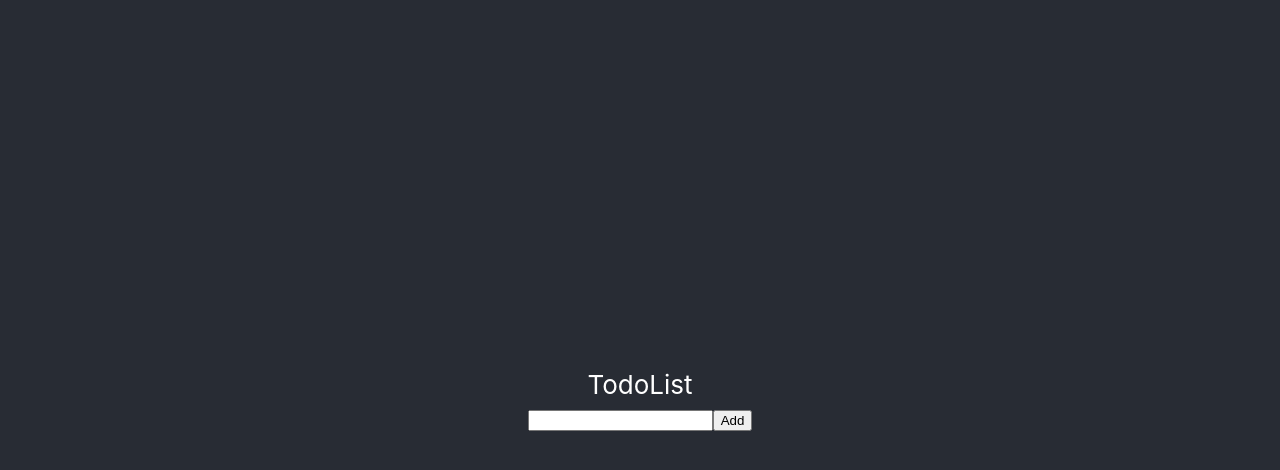
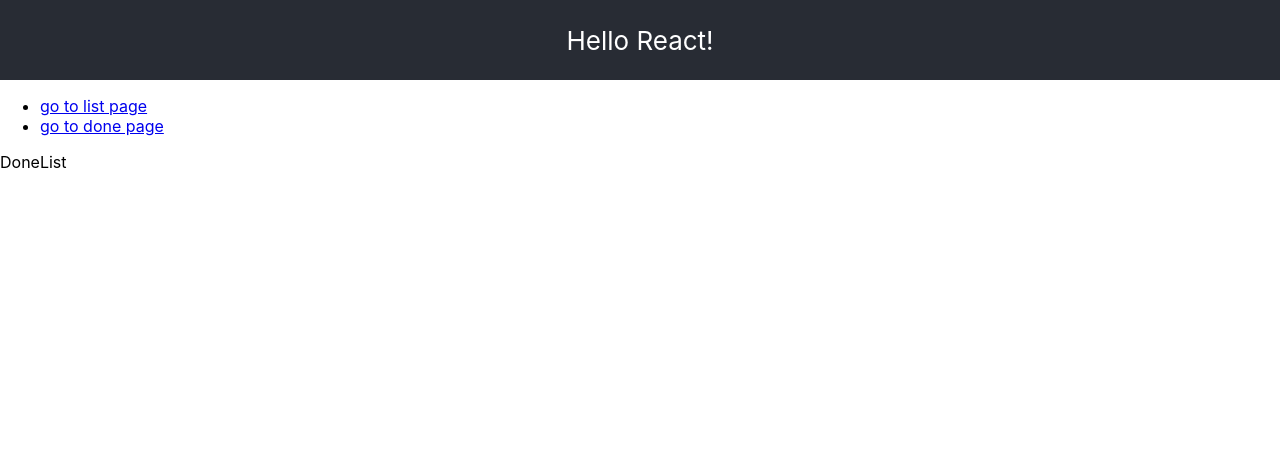
Before and after one commit to howardchan-oocl/react-todoList, a React (Create React App) app: page /done in a window 1280 px wide. Shown: the top 470 px of the page. Built offline with nearby package versions, Linux system fonts and the light colour scheme.

Commit message:
[react-todoList][Howard Chan]feat: add DoneList

```diff
--- a/package.json
+++ b/package.json
@@ -6,9 +6,11 @@
     "@testing-library/jest-dom": "^5.11.4",
     "@testing-library/react": "^11.1.0",
     "@testing-library/user-event": "^12.1.10",
+    "axios": "^0.21.0",
     "react": "^17.0.1",
     "react-dom": "^17.0.1",
     "react-redux": "^7.2.2",
+    "react-router-dom": "^5.2.0",
     "react-scripts": "4.0.1",
     "redux": "^4.0.5",
     "web-vitals": "^0.2.4"
--- a/src/App.css
+++ b/src/App.css
@@ -15,7 +15,7 @@
 
 .App-header {
   background-color: #282c34;
-  min-height: 100vh;
+  min-height: 10vh;
   display: flex;
   flex-direction: column;
   align-items: center;
--- a/src/App.js
+++ b/src/App.js
@@ -1,13 +1,32 @@
+import React from 'react'
 import './App.css';
 import TodoList from './Components/TodoList'
+import DoneListContainer from './Containers/DoneListContainer';
+import NotFound from './Components/NotFound'
+import { BrowserRouter, Link, Switch, Route} from 'react-router-dom';
 
 function App() {
   return (
-    <div className="App">
+    <React.Fragment>
       <header className="App-header">
-        <TodoList />
+        Hello React!
       </header>
-    </div>
+      <BrowserRouter>
+        <ul>
+          <li>
+            <Link to='/list'>go to list page</Link>
+          </li>
+          <li>
+            <Link to='/done'>go to done page</Link>
+          </li>
+        </ul>
+        <Switch>
+          <Route path='/done' component={DoneListContainer}></Route>
+          <Route path='/list' component={TodoList}></Route>
+          <Route path='/' component={NotFound}></Route>
+        </Switch>
+      </BrowserRouter>
+    </React.Fragment>
   );
 }
 
--- /dev/null
+++ b/src/Components/DoneItem.js
@@ -0,0 +1,14 @@
+import React, { Component } from 'react';
+import './TodoItem.css';
+
+class DoneItem extends Component {
+    render() {
+        return (
+            <div>
+                <button>{this.props.done.text}</button>
+            </div>
+        );
+    }
+}
+
+export default DoneItem;
--- /dev/null
+++ b/src/Components/DoneList.js
@@ -0,0 +1,17 @@
+import React, { Component } from 'react';
+import DoneItem from './DoneItem';
+
+class DoneList extends Component {
+    render() {
+        const DoneItemList = this.props.doneList.filter(todo=>todo.done).map(done=><DoneItem done={done} />);
+
+        return (
+            <div>
+                DoneList
+                {DoneItemList}
+            </div>
+        );
+    }
+}
+
+export default DoneList;
--- /dev/null
+++ b/src/Components/NotFound.js
@@ -0,0 +1,13 @@
+import React, { Component } from 'react';
+
+class NotFound extends Component {
+    render() {
+        return (
+            <div>
+                Not Found
+            </div>
+        );
+    }
+}
+
+export default NotFound;
--- /dev/null
+++ b/src/Containers/DoneListContainer.js
@@ -0,0 +1,10 @@
+import { connect } from 'react-redux';
+import DoneList from '../Components/DoneList';
+
+const mapStateToProps = (state) => ({
+    doneList: state
+})
+
+const DoneListContainer = connect(mapStateToProps)(DoneList);
+
+export default DoneListContainer;
```
Also changed, not shown: 2 other files (tests, documents, lock files or other folders).
